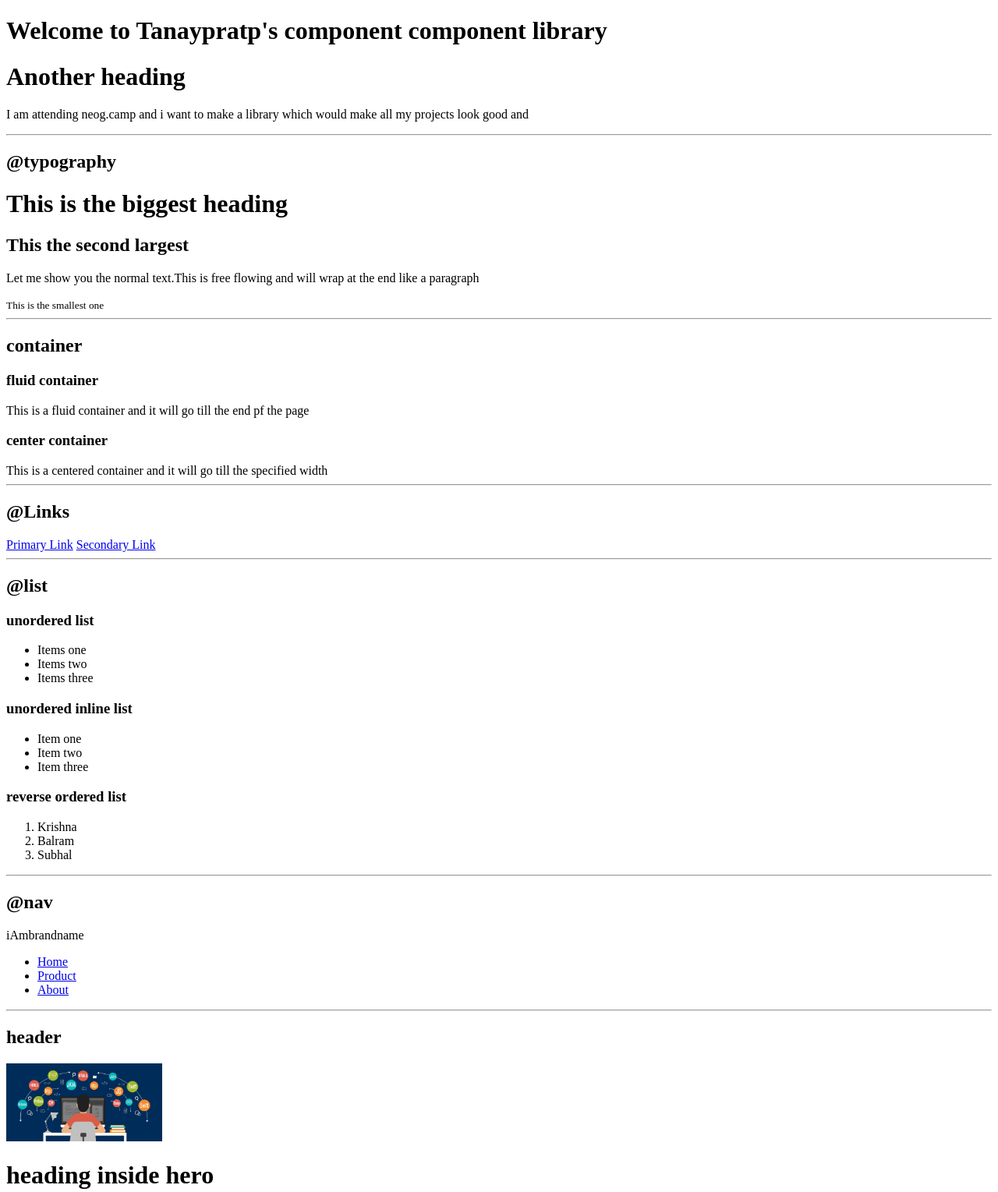
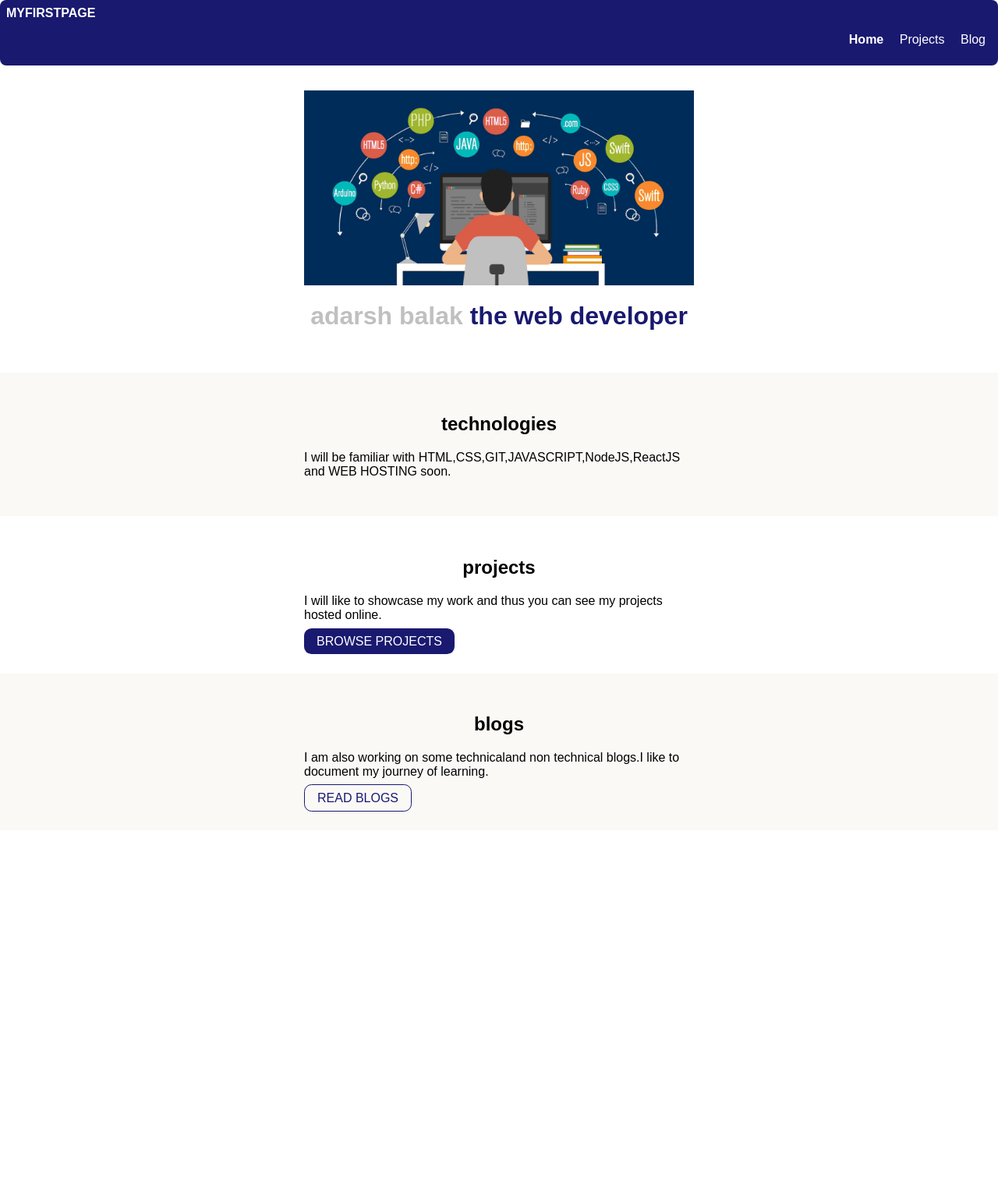
Before and after one commit to AdityaSinghRathore/neogcamp-live-session-3, a plain HTML site: page index.html in a window 1280 px wide. Shown: the whole page at 78% size. After the commit the page ends 1065 px from the top, so only its background shows below. Drawn offline with Linux system fonts and the light colour scheme.

Commit message:
my first page

```diff
--- a/index.html
+++ b/index.html
@@ -4,91 +4,67 @@
     <meta charset="UTF-8">
     <meta http-equiv="X-UA-Compatible" content="IE=edge">
     <meta name="viewport" content="width=device-width, initial-scale=1.0">
-    <title>Component Library</title>
-
+    <title>Homee|Adarshbalak</title>
+    <link href="styles.css" rel="stylesheet"/>
 </head>
 <body>
-   <h1>Welcome to Tanaypratp's component component library</h1> <h1>Another heading</h1>
-   <p>I am attending neog.camp and i want to make a library which would make all my projects look good and</p>
-   <hr>
-   <h2>@typography</h2>
-   <h1>This is the biggest heading
-   </h1>
-   <h2>This the second largest </h2>
-<p>Let me show you the normal text.This is free flowing and will wrap at the end like a paragraph</p>
-<small>This is the smallest one</small>
-    <hr>
-    <h2>container</h2>
-    <h3>fluid container</h3>
-    <div>This is a fluid container and it will go till the end pf the page</div>
-    <h3>center container</h3>
-    <div>This is a centered container and it will go till the specified width</div>
-    <hr>
-    <h2>@Links</h2>
-     <a href="/">Primary Link</a>
-     <a href="/">Secondary Link</a>
-     <hr>
-      <h2>@list</h2>
-      <h3>unordered list</h3>
-      <ul>
-        <li>Items one</li>
-        <li>Items two</li>
-        <li>Items three</li>
-      </ul>
-      <h3>unordered inline list</h3>
-      <ul>
-        <li>Item one</li>
-        <li>Item two</li>
-        <li>Item three</li>
-      </ul>
-      <h3>reverse ordered list</h3>
-      <ol>
-        <li>Krishna</li>
-        <li>Balram</li>
-        <li>Subhal</li>
-
-      </ol>
-      <hr>
-      <h2>@nav</h2>
-      <nav>
-        <div>iAmbrandname</div>
-        <ul>
-            <li>
-                <a href="/">Home</a>
+    <nav class="navigation">
+        <div class="nav-brand">MYFIRSTPAGE</div>
+        <ul class="list-non-bullet nav-pills">
+            <li class="list-item-inline">
+                <a class="link link-active" href="/">Home</a>
 
             </li>
-            <li>
-                <a href="/">Product</a>
+            <li class="list-item-inline">
+                <a class="link" href="/">Projects</a>
 
             </li>
-            <li>
-                <a href="/">About</a>
+            <li class="list-item-inline">
+                <a class="link" href="/">Blog</a>
             </li>
 
         </ul>
-      </nav>
-      <hr>
-      <h2>header</h2>
-      <header>
-         <!-- <img src="images/programmer.jpg"/> --not working -->
-         <img src="/images/programmer.jpg" alt="coding" height="100"/>
+    </nav>
+    <header class="hero">
+        <!-- <img src="images/programmer.jpg"/> --not working -->
+        <img class="hero-image" src="/images/programmer.jpg" alt="coding" />
 
+        <h1 class="hero-heading">adarsh balak <span class="hero-heading-change">the web developer</span></h1>
 
-        <br>
-        <h1>heading inside hero</h1>
+    </header>
 
-      </header>
+    <section class="section ow">
+        <div class="container-centre">
+            <h1> technologies
+            </h1>
+            <p>I will be familiar with HTML,CSS,GIT,JAVASCRIPT,NodeJS,ReactJS and WEB HOSTING soon.</p>
 
+        </div>
 
+    </section>
 
+    <section class="section ">
+        <div class="container-centre">
+            <h1> projects
+            </h1>
+            <p>I will like to showcase my work and thus you can see my projects hosted online.</p>
+            <a class="links primary-link" href="/"> BROWSE PROJECTS </a>
 
+        </div>
 
+    </section>
 
- <footer>
-    <div style="height: 30vh";>
+    <section class="section ow">
+        <div class="container-centre">
+            <h1> blogs
+            </h1>
+            <p> I am also working on some technicaland non technical blogs.I like to document my journey of learning.</p>
+            <a class="links secondary-link" href="/"> READ BLOGS </a>
 
- </div>
-</footer>
+        </div>
+
+    </section>
+
 
 </body>
 </html>
--- /dev/null
+++ b/styles.css
@@ -0,0 +1,119 @@
+@import url('https://fonts.googleapis.com/css2?family=Montserrat&display=swap')
+@import url('https://fonts.googleapis.com/css2?family=Montserrat:wght@400;700&display=swap');
+:root{
+    --primary-color:#191970;
+    --dark-color:#C0C0C0;
+    --offwhite-color:#FAF9F6;
+}
+body{
+    font-family: 'Montserrat', sans-serif;
+    margin:0px;
+}
+/** container**/
+.container{
+   padding-left: 1rem;
+    padding-right: 1rem;
+
+}
+.container-centre{
+    max-width: 500px;
+    margin:auto;
+}
+hr{
+    margin:1rem 0rem;
+}
+/*links*/
+.links{
+    text-decoration:none;
+    padding:0.5rem 1rem;
+
+}
+.primary-link{
+   background-color:var(--primary-color);
+   border-radius: 0.6rem;
+   color:white;
+
+}
+.secondary-link{
+    color:var(--primary-color);
+    border-radius:0.6rem;
+    border: 1px solid var(--primary-color);
+
+}
+/*lists*/
+.list-non-bullet{
+    list-style: none;
+}
+.list-item-inline{
+    display: inline;
+    padding: 0rem 0.5rem;
+}
+/*navigation*/
+.navigation{
+    background-color: var(--primary-color);
+    color:white;
+    padding: 0.5em 0.5em;
+    border-radius: 0.5rem;
+
+}
+.link{
+    color:white;
+}
+.nav-pills{
+    text-align: right;
+}
+.nav-brand{
+    font-weight: bold;
+
+}
+.link-active{
+    font-weight: bold;
+}
+a{
+    text-decoration: none;
+}
+/*header*/
+
+.hero{
+    padding:2rem;
+}
+.hero-image{
+    max-width: 500px;
+    display:block;
+    margin:auto;
+
+}
+.hero-heading{
+    color:var(--dark-color);
+    text-align: center;
+
+}
+.hero-heading-change{
+    color:var(--primary-color);
+}
+/*section*/
+.section{
+    padding:2rem;
+}
+.section h1{
+    text-align: center;
+
+}
+.ow{
+    background-color:var(--offwhite-color) ;
+}
+/*footer*/
+.footer{
+    background-color: var(--primary-color);
+    padding:2rem 1rem;
+    text-align: center;
+    border-top-right-radius: 1rem;
+    color:white;
+}
+.footer ul{
+    padding-inline-start:0px ;
+}
+.footer-header{
+    font-weight: bold;
+    font-size: large;
+}
```
Also changed, not shown: lib/component.html (added, +145 -0 lines).
